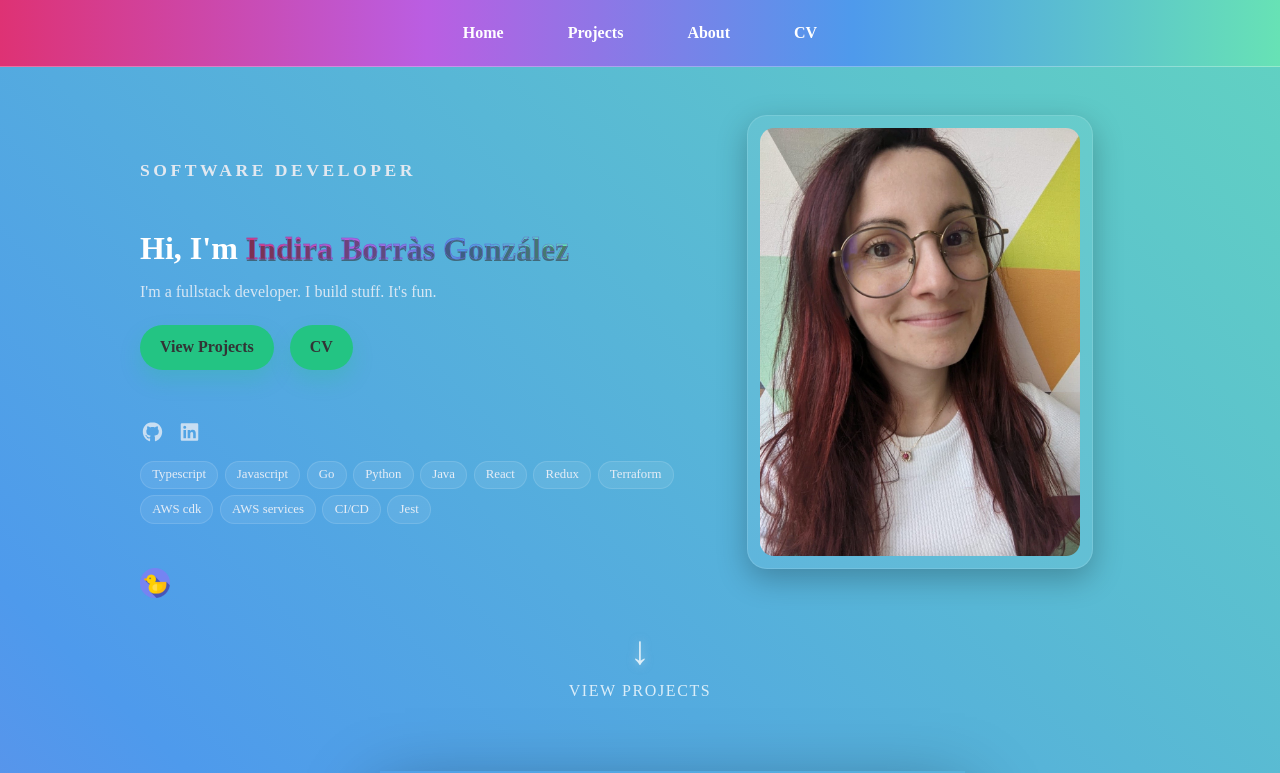
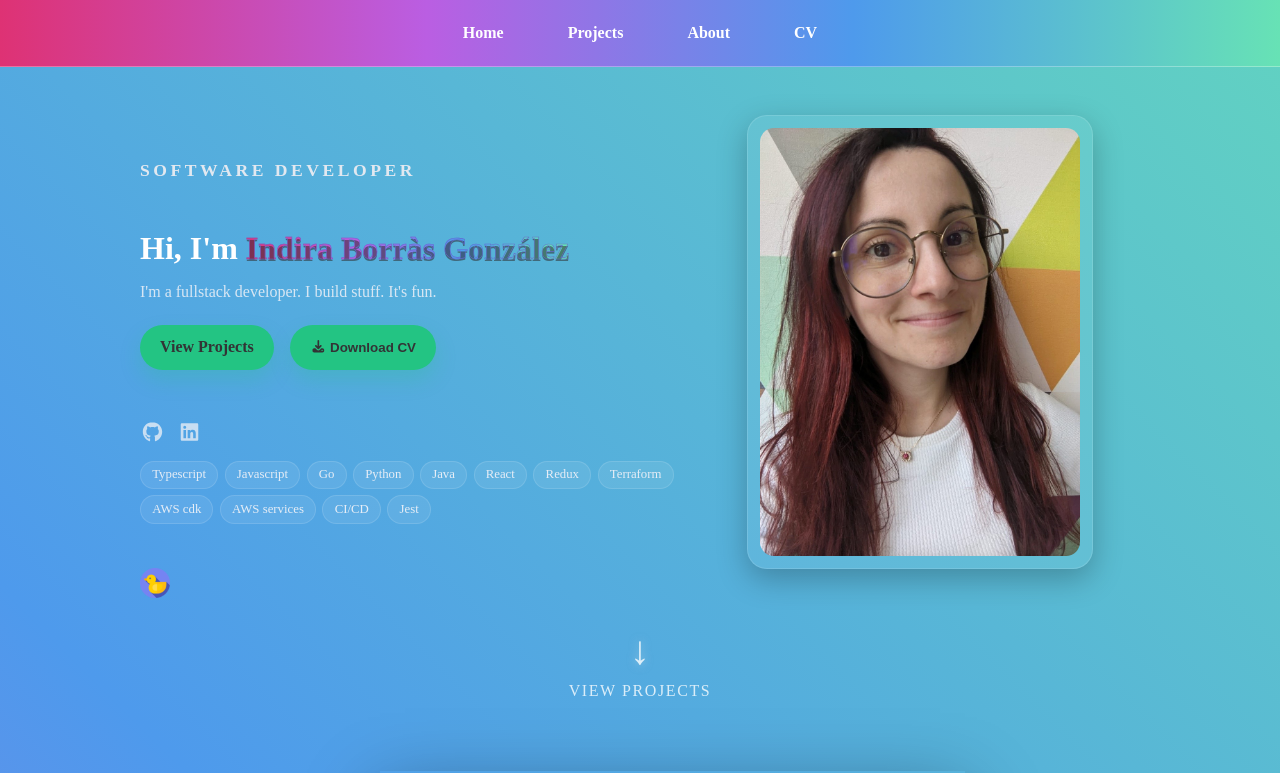
Before and after one commit to Laufley/portfolio, a React (Vite) app: page /portfolio/home in a window 1280 px wide. Shown: the top 773 px of the page. Built offline with nearby package versions, Linux system fonts and the light colour scheme.

Commit message:
add download option in home page

```diff
--- a/src/Containers/Home.css
+++ b/src/Containers/Home.css
@@ -226,6 +226,7 @@
   background: var(--btn-primary);
   color: #333335;
   box-shadow: 0 10px 20px var(--btn-primary-shadow);
+  border: none;
 }
 
 .btn-secondary:hover {
--- a/src/Containers/Home.tsx
+++ b/src/Containers/Home.tsx
@@ -1,4 +1,3 @@
-
 import './Home.css';
 import { Link } from 'react-router-dom';
 import profile_pic from '../Components/Assets/profile_pic.jpg';
@@ -9,10 +8,21 @@ import quack_audio from '../Components/Assets/quack1.mp3';
 import ducky from '../Components/Assets/duck.jpeg';
 import Projects from '../Components/Projects';
 import projectsData from '../Data/projectsData';
+import CVFile from '../Components/Assets/my_cv.pdf';
+import { faDownload } from '@fortawesome/free-solid-svg-icons';
 
 library.add(fab);
 const profilePic = profile_pic;
 const duck = ducky
+
+const handleDownload = () => {
+    const link = document.createElement('a');
+    link.href = CVFile;
+    link.download = 'CV_Indira_Borras.pdf';
+    document.body.appendChild(link);
+    link.click();
+    document.body.removeChild(link);
+  };
 
 const Home = () => {
   return (
@@ -29,7 +39,9 @@ const Home = () => {
             </p>
             <div className="actions">
               <Link className="btn btn-primary" to="/Projects">View Projects</Link>
-              <Link className="btn btn-secondary" to="/CV">CV</Link>
+              <button className="btn btn-secondary" onClick={handleDownload}>
+                <FontAwesomeIcon icon={faDownload} /> Download CV
+              </button>
             </div>
             <div className="socials desktop-socials">
               <a href="https://github.com/Laufley" target="_blank" rel="noreferrer">
```
